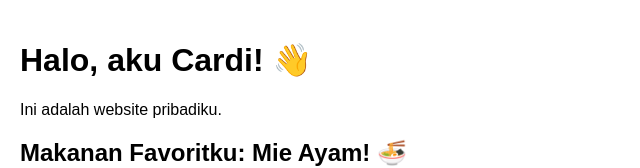
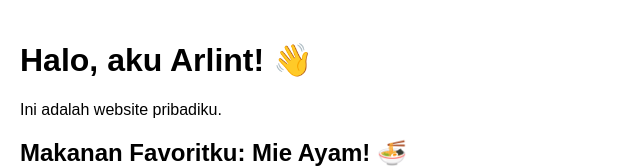
Before and after one commit to arlintfaradilla18-web/tugas-react, a React (Create React App) app: page / in a window 1280 px wide. Shown: the top 168 px of the page, without its empty margins (0-640 px from the left). Built offline with nearby package versions, Linux system fonts and the light colour scheme.

Commit message:
update profil arlint

```diff
--- a/src/App.js
+++ b/src/App.js
@@ -4,7 +4,7 @@ import './App.css';
 function App() {
   return (
     <div style={{ padding: '20px', fontFamily: 'Arial' }}>
-      <h1>Halo, aku Cardi! 👋</h1>
+      <h1>Halo, aku Arlint! 👋</h1>
       <p>Ini adalah website pribadiku.</p>
 
       <h2>Makanan Favoritku: Mie Ayam! 🍜</h2>
```
